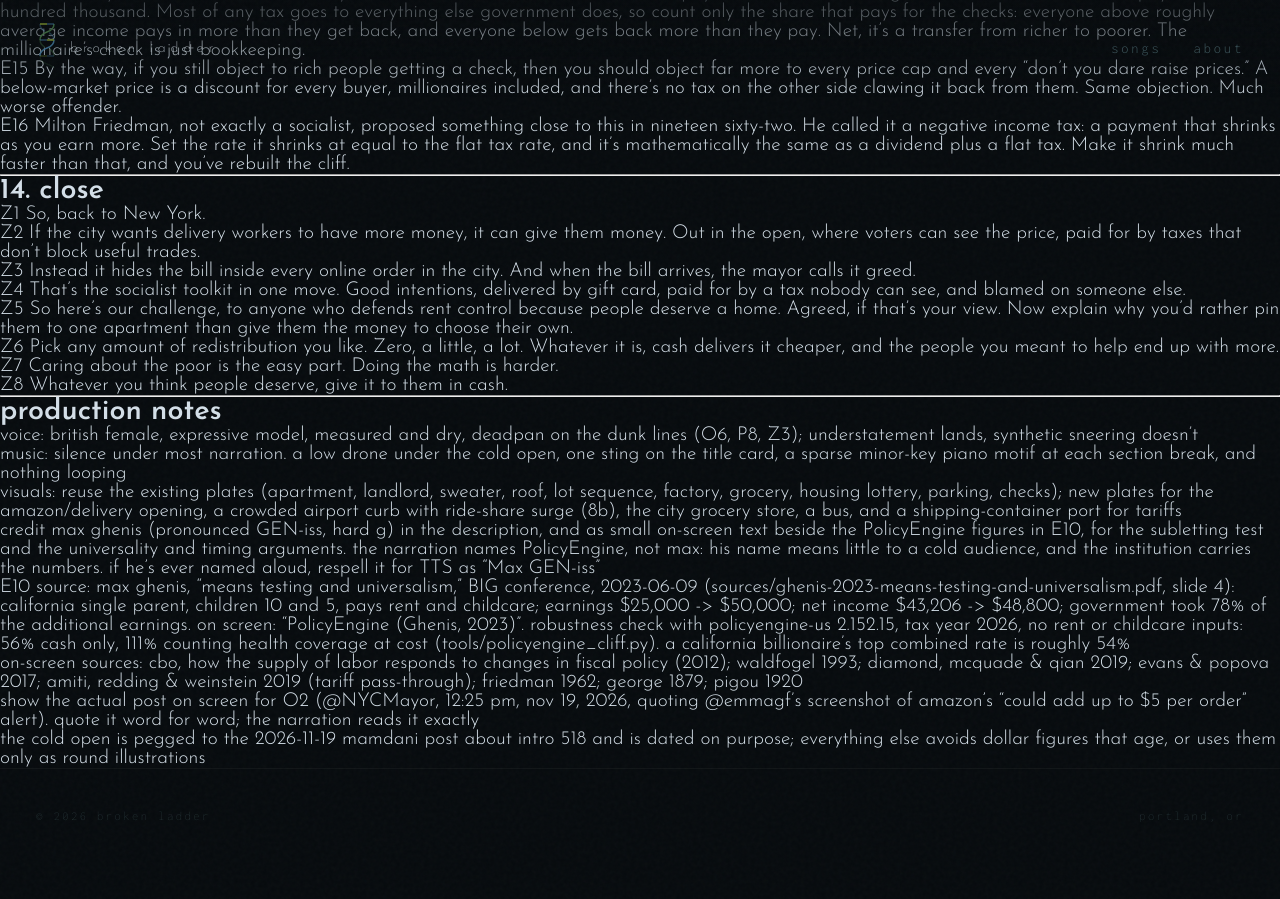
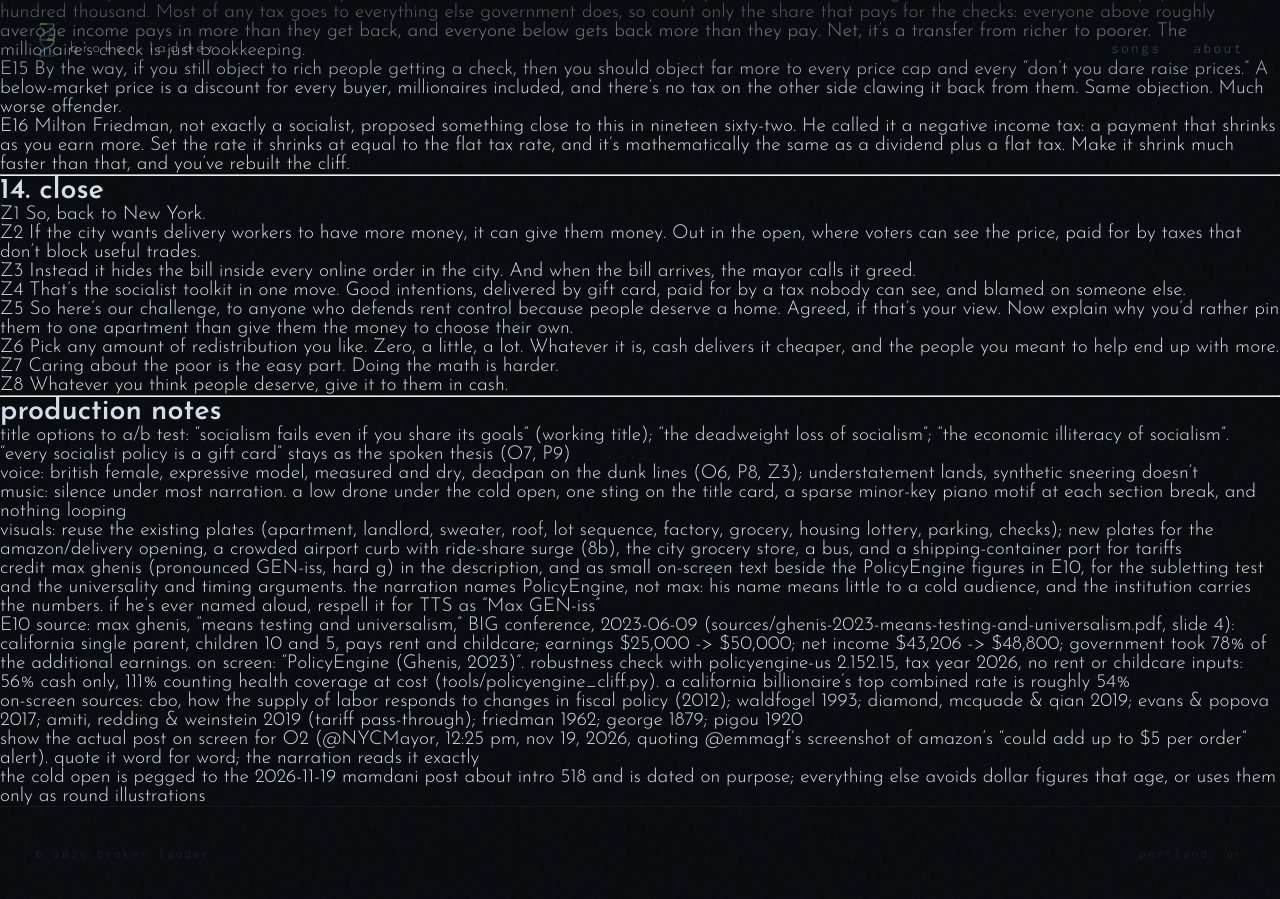
Before and after one commit to ClayShentrup/brokenladder, a Jekyll site: the page built from safety-net-vs-socialism/script.md, in a window 1280 px wide and 900 px high, scrolled down 4149 px. Built offline with Jekyll 4.4.1, drawn with Linux system fonts in a browser that asks for light colours; our own code applies the rules of GitHub Pages for plain Markdown files; before the commit the page ends 5011 px from its top, so only the background shows below that; some of the changed text lies outside the part shown.

Commit message:
script: working title and A/B options
Co-Authored-By: Claude Opus 5.5 <noreply@anthropic.com>
Claude-Session: https://claude.ai/code/session_01BsiGF9St2tiTePmyBZgNDi

```diff
--- a/safety-net-vs-socialism/script.md
+++ b/safety-net-vs-socialism/script.md
@@ -1,4 +1,4 @@
-# every socialist policy is a gift card
+# socialism fails even if you share its goals
 
 full script, final. about 4,000 words, roughly 27 minutes at a measured pace. line ids are for production.
 
@@ -24,7 +24,7 @@ O7 Here's the claim this video is going to defend. Nearly every policy on the so
 
 O8 But first, a warning, because you're going to think you know where this is going. You probably don't.
 
-[title card: every socialist policy is a gift card]
+[title card: socialism fails even if you share its goals]
 
 ---
 
@@ -328,6 +328,8 @@ Z8 Whatever you think people deserve, give it to them in cash.
 
 ## production notes
 
+- title options to a/b test: "socialism fails even if you share its goals" (working title); "the deadweight loss of socialism"; "the economic illiteracy of socialism". "every socialist policy is a gift card" stays as the spoken thesis (O7, P9)
+
 - voice: british female, expressive model, measured and dry, deadpan on the dunk lines (O6, P8, Z3); understatement lands, synthetic sneering doesn't
 - music: silence under most narration. a low drone under the cold open, one sting on the title card, a sparse minor-key piano motif at each section break, and nothing looping
 - visuals: reuse the existing plates (apartment, landlord, sweater, roof, lot sequence, factory, grocery, housing lottery, parking, checks); new plates for the amazon/delivery opening, a crowded airport curb with ride-share surge (8b), the city grocery store, a bus, and a shipping-container port for tariffs
```
